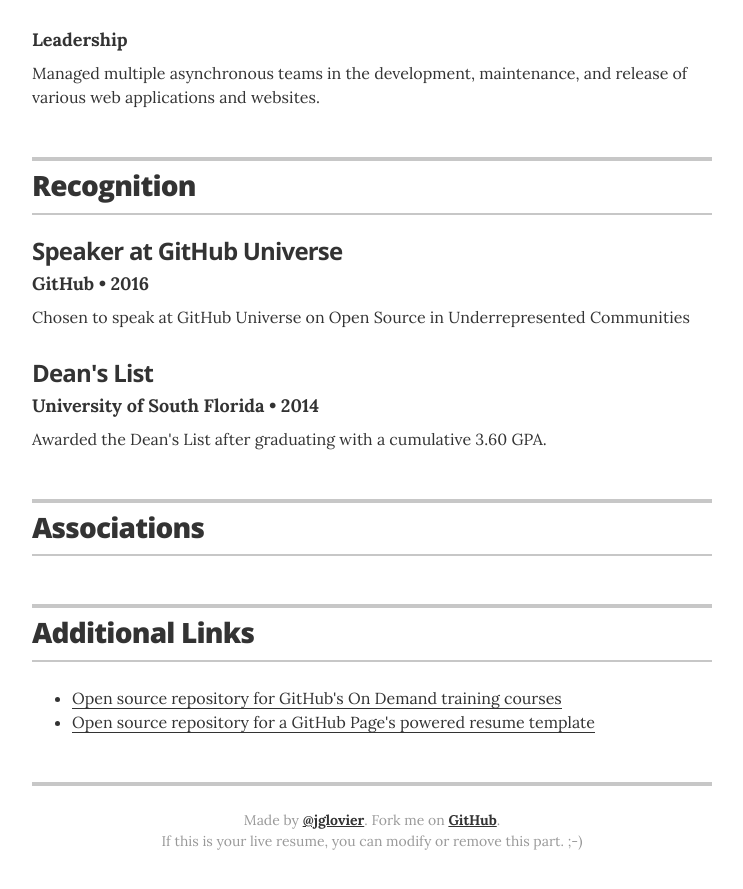
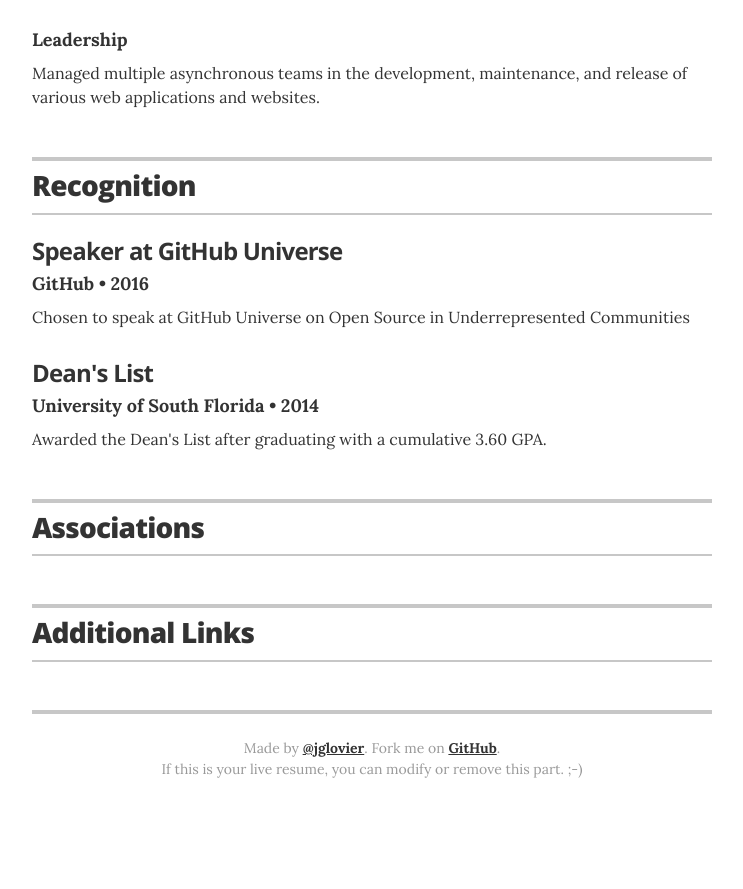
Before and after one commit to AleshaKolesnikov/aleshakolesnikov.github.io, a Jekyll site: the page built from index.html, in a window 1280 px wide and 900 px high, scrolled down 1255 px. Shown: the top 889 px of the window, without its empty margins (268-1011 px from the left). Built offline with Jekyll 4.4.1, drawn with Linux system fonts in a browser that asks for light colours; after the commit the page ends 2083 px from its top, so only the background shows below that.

Commit message:
Update links.yml

```diff
--- a/_data/links.yml
+++ b/_data/links.yml
@@ -1,5 +1 @@
 # links
-- url: "https://github.com/github/training-kit"
-  description: Open source repository for GitHub's On Demand training courses
-- url: "https://github.com/jglovier/resume-template/"
-  description: Open source repository for a GitHub Page's powered resume template
```
